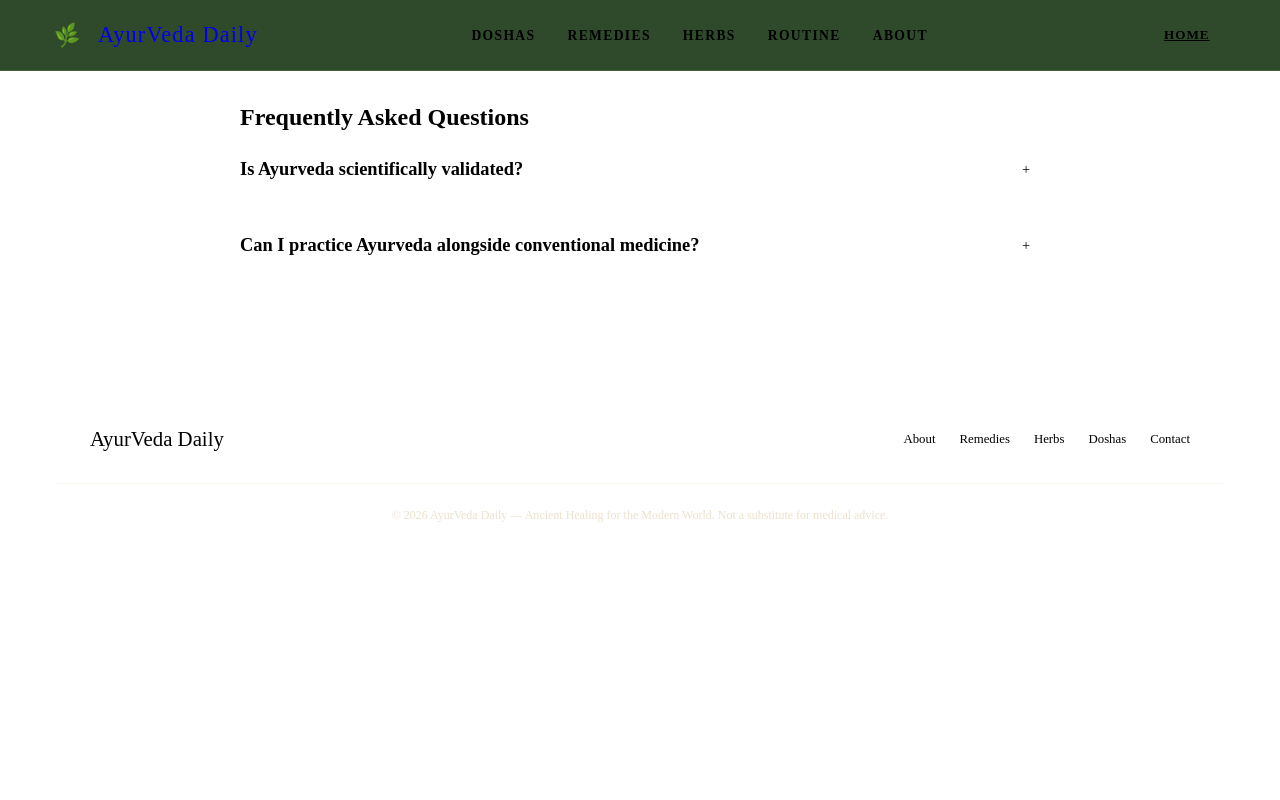
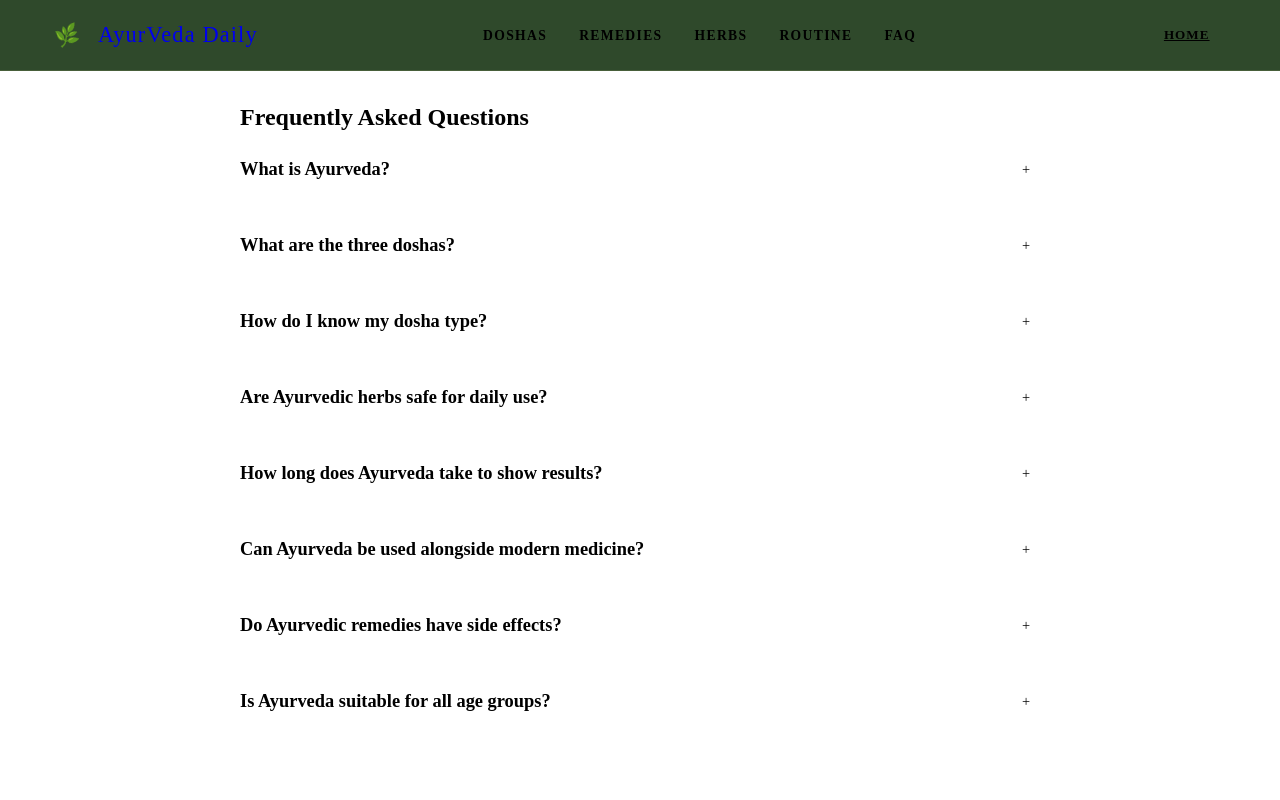
Before and after one commit to udisha1/ayurveda-daily, an Angular app: page /about in a window 1280 px wide. Shown: the top 800 px of the page. Built offline with nearby package versions, Linux system fonts and the light colour scheme.

Commit message:
Expanded FAQ section and renamed About to FAQ in navbar

```diff
--- a/angular.json
+++ b/angular.json
@@ -2,7 +2,8 @@
   "$schema": "./node_modules/@angular/cli/lib/config/schema.json",
   "version": 1,
   "cli": {
-    "packageManager": "npm"
+    "packageManager": "npm",
+    "analytics": false
   },
   "newProjectRoot": "projects",
   "projects": {
--- a/src/app/components/navbar/navbar.html
+++ b/src/app/components/navbar/navbar.html
@@ -8,7 +8,7 @@
     <li><a routerLink="/remedies" routerLinkActive="active">Remedies</a></li>
     <li><a routerLink="/herbs" routerLinkActive="active">Herbs</a></li>
     <li><a routerLink="/routine" routerLinkActive="active">Routine</a></li>
-    <li><a routerLink="/about" routerLinkActive="active">About</a></li>
+    <li><a routerLink="/about" routerLinkActive="active">FAQ</a></li>
   </ul>
   <a class="nav-cta" routerLink="/">Home</a>
 </nav>
--- a/src/app/pages/about/about.ts
+++ b/src/app/pages/about/about.ts
@@ -11,16 +11,45 @@ export class AboutComponent {
   // Har FAQ mein ek 'isOpen' property add kar di hai
   faqs = [
   {
-      q: 'Is Ayurveda scientifically validated?',
-      a: 'Many Ayurvedic practices and herbs have been studied in modern clinical trials...',
+    q: 'What is Ayurveda?',
+    a: 'Ayurveda is a traditional Indian system of medicine that focuses on balancing the body, mind, and spirit through natural remedies, diet, and lifestyle practices.',
     isOpen: false
   },
   {
-      q: 'Can I practice Ayurveda alongside conventional medicine?',
-      a: 'Yes — and this is increasingly common worldwide...',
+    q: 'What are the three doshas?',
+    a: 'The three doshas are Vata, Pitta, and Kapha. They represent different energy patterns in the body and influence physical and mental characteristics.',
     isOpen: false
   },
-    // Aap baaki FAQs yahan copy kar sakte hain
+  {
+    q: 'How do I know my dosha type?',
+    a: 'Your dosha type can be determined by analyzing your body structure, digestion, energy levels, and emotional tendencies. A qualified Ayurvedic practitioner can provide an accurate assessment.',
+    isOpen: false
+  },
+  {
+    q: 'Are Ayurvedic herbs safe for daily use?',
+    a: 'Many Ayurvedic herbs are safe when used properly, but it is recommended to consult a healthcare professional before starting any new herbal regimen.',
+    isOpen: false
+  },
+  {
+    q: 'How long does Ayurveda take to show results?',
+    a: 'Results vary depending on the condition and consistency of treatment. Some people notice benefits within a few days, while chronic issues may take several weeks.',
+    isOpen: false
+  },
+  {
+    q: 'Can Ayurveda be used alongside modern medicine?',
+    a: 'Yes, Ayurveda can often complement modern treatments, but you should consult both your doctor and an Ayurvedic practitioner before combining therapies.',
+    isOpen: false
+  },
+  {
+    q: 'Do Ayurvedic remedies have side effects?',
+    a: 'When used correctly and in appropriate doses, Ayurvedic remedies are generally gentle. Misuse or poor-quality products may cause unwanted effects.',
+    isOpen: false
+  },
+  {
+    q: 'Is Ayurveda suitable for all age groups?',
+    a: 'Yes, Ayurvedic principles can be adapted for children, adults, and older individuals with personalized recommendations based on their constitution and health needs.',
+    isOpen: false
+  }
 ];
 
   // Jis FAQ par click hoga, uski state toggle (true/false) ho jayegi
```
Also changed, not shown: 1 other file (tests, documents, lock files or other folders). Lines whose indentation alone changed are shown as unchanged.
